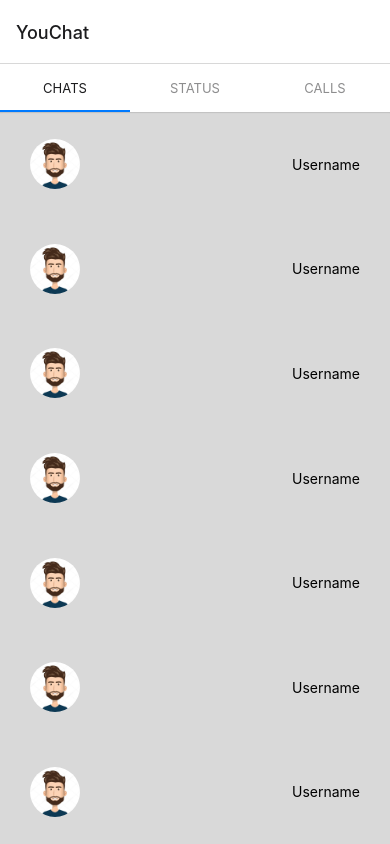
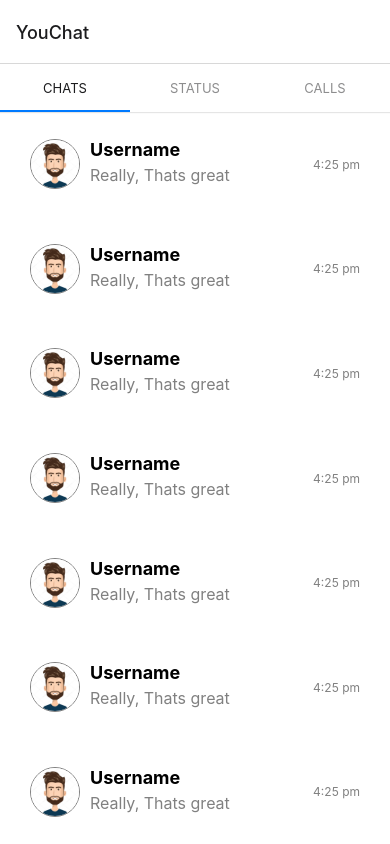
Before and after one commit to Sandun-Induranga/React-Native-Chat-App, a React Native app: screen /Chats in a window 390 px wide. Built offline with nearby package versions, Linux system fonts and the light colour scheme.

Commit message:
Updated User Component

```diff
--- a/components/User.js
+++ b/components/User.js
@@ -5,8 +5,14 @@ import avatar from "../assets/avatar.jpg";
 const User = () => {
   return (
     <View style={styles.container}>
-      <Image source={avatar} style={styles.avatar} />
-      <Text>Username</Text>
+      <View style={{ flexDirection: "row" }}>
+        <Image source={avatar} style={styles.avatar} />
+        <View style={{ marginLeft: 10 }}>
+          <Text style={styles.username}>Username</Text>
+          <Text style={styles.text}>Really, Thats great</Text>
+        </View>
+      </View>
+      <Text style={styles.time}>4:25 pm</Text>
     </View>
   );
 };
@@ -17,15 +23,32 @@ const styles = StyleSheet.create({
   container: {
     flex: 1,
     flexDirection: "row",
-    backgroundColor: "",
+    backgroundColor: "#fff",
     alignItems: "center",
     justifyContent: "space-between",
     width: "100%",
     paddingHorizontal: 30,
+    paddingVertical: 10,
+    gap: 20,
   },
   avatar: {
     width: 50,
     height: 50,
     borderRadius: 50,
+    borderColor: "grey",
+    borderWidth: 1,
+  },
+  username: {
+    fontSize: 18,
+    fontWeight: "bold",
+  },
+  text: {
+    fontSize: 16,
+    color: "grey",
+    marginTop: 5,
+  },
+  time: {
+    fontSize: 12,
+    color: "grey",
   },
 });
```
